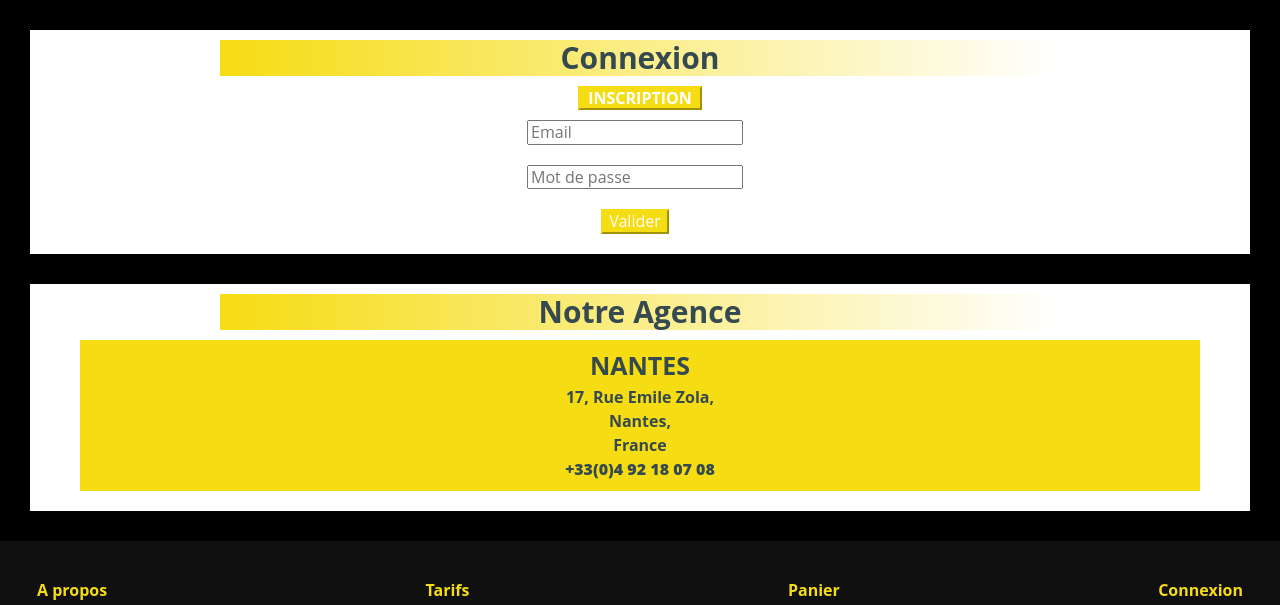
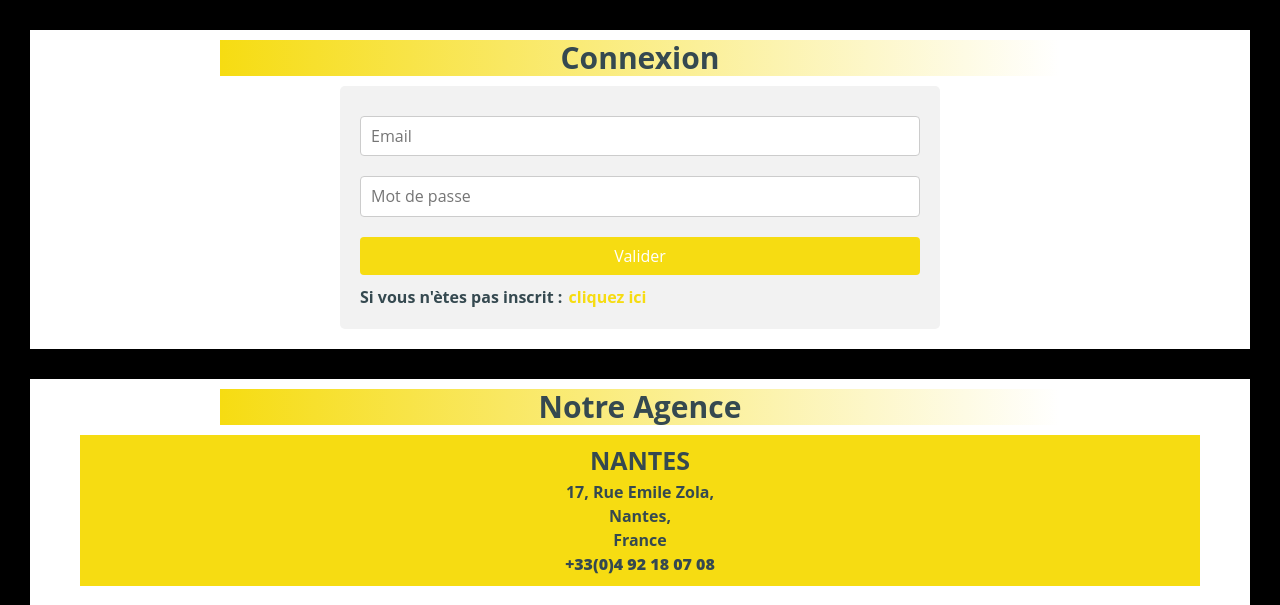
Before and after one commit to jonas18121/boerbull_motors_poo, a PHP site: page /index.php?action=user&action2=loginForm in a window 1280 px wide. Shown: the part 80-685 px from the top of the page. Run offline with PHP 8.4, Linux system fonts and the light colour scheme; some libraries are stand-ins or nearby versions.

Commit message:
design pour le formulaire d'inscription et de connexion

```diff
--- a/application/www/css/style.css
+++ b/application/www/css/style.css
@@ -77,11 +77,6 @@ nav a, nav > ul::after, .entreprise, .adminAddCar, .carView{
 
 /* /////////// H E A D E R ////////////// */
 
-
-
-
-
-
 nav{
     font-size: 3rem;
     margin-top: 4rem;
@@ -91,8 +86,6 @@ nav a{
     font-size: 2.5rem;
     padding: 2.5rem;
 }
-
-
 
 h1{
     font-size: 5.6rem;
@@ -240,6 +233,46 @@ h3{
 
 .myImgOneCar{
     width: 100%;
+}
+
+/* ********* F O R M ***************** */
+
+input[type=text],input[type=password], input[type=submit], textarea{
+    width: 100%;
+    padding: 1rem;
+    margin: 1rem auto;
+    display: inline-block;
+    border: 0.1rem solid #ccc;
+    border-radius: 0.4rem;
+    box-sizing: border-box;
+}
+
+textarea{
+    resize: vertical;
+}
+
+input[type=submit]{
+    background-color: #f6dc12;
+    color: white;
+    border: none;
+    cursor: pointer;
+
+}
+
+input[type=submit]:hover{
+    background-color: #a6a100;
+}
+
+.divForm{
+    border-radius: 0.5rem;
+    background-color: #f2f2f2;
+    padding: 2rem;
+    /* margin: 1rem auto 0; */
+    margin: 1rem;
+}
+
+#klikici{
+    color: #f6dc12;
 }
 
 
@@ -399,4 +432,10 @@ footer{
     .sectionUniversel fieldset{
         display: inline;
     }
+
+    /* ********* F O R M ********** */
+    .divForm{
+        width: 50%;
+        margin: 1rem auto;
+    }
 }
--- a/application/www/templates/user/login/UserLoginFormView.phtml
+++ b/application/www/templates/user/login/UserLoginFormView.phtml
@@ -5,26 +5,28 @@
 
     <h2>Connexion</h2>
 
-    <button><a href="index.php?action=user&action2=registerForm">INSCRIPTION</a></button>
+    <!-- <button><a href="index.php?action=user&action2=registerForm">INSCRIPTION</a></button> -->
 
+    <div class="divForm">
         <form action="index.php?action=user&action2=login" method="post" id="form" name="formulaire" >
-
             <div>
                 <input type='text' name='mail' id='mail' placeholder="Email" class="myInput" required>
                     <span id="msgMail"></span>
             </div>
-
-
             <div>
                 <input type='password' name='password' id="password" placeholder="Mot de passe" class="myInput" required>
                     <span id="msgPass"></span>
             </div>
-
             <div>
                 <input type="submit"  value="Valider" class="myValid">
             </div>
 
+            <p>
+                Si vous n'ètes pas inscrit :
+                    <a href="index.php?action=user&action2=registerForm" id="klikici">cliquez ici</a>
+            </p>
         </form>
+    </div>
 
 </section>
 
```
Also changed, not shown: application/www/templates/admin/login/AdminLoginFormView.phtml (+9 -6 lines), application/www/templates/admin/register/AdminRegisterFormView.phtml (+10 -9 lines), application/www/templates/user/register/UserRegisterFormView.phtml (+13 -15 lines), application/www/js/controle.js (line endings or trailing spaces). Lines whose indentation alone changed are shown as unchanged.
